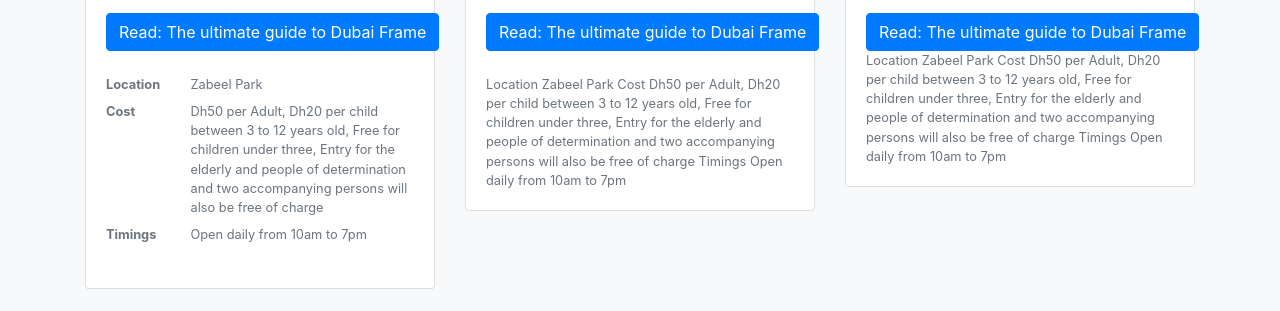
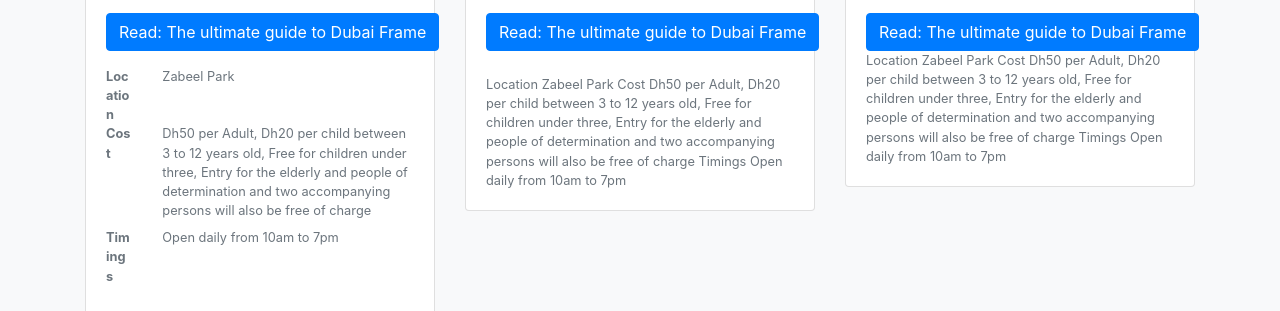
Before and after one commit to avnibu/GulfNews101ThingsinDubai, a plain HTML site: page index.html in a window 1280 px wide. Shown: the part 916-1227 px from the top of the page. Drawn offline with nearby package versions, Linux system fonts and the light colour scheme.

Commit message:
description list final margin update
i swear this is final

```diff
--- a/index.html
+++ b/index.html
@@ -35,13 +35,13 @@
                 <p class="card-text">Dubai Frame is Dubai's latest landmark that overlooks the entire city. The unique architecture of the building allows you to enjoy 360 degrees views of both old and new Dubai.</p>
                 <a href="http://gulfnews.com/guides/going-out/ultimate-guide-to-dubai-frame-1.2148254" class="btn btn-primary">Read: The ultimate guide to Dubai Frame</a>
                 <small class="text-muted">
-                  <dl class="row mt-4">
-                    <dt class="col-sm-3">Location</dt>
-                    <dd class="col-sm-9">Zabeel Park</dd>
-                    <dt class="col-sm-3">Cost</dt>
-                    <dd class="col-sm-9">Dh50 per Adult, Dh20 per child between 3 to 12 years old, Free for children under three, Entry for the elderly and people of determination and two accompanying persons will also be free of charge</dd>
-                    <dt class="col-sm-3">Timings</dt>
-                    <dd class="col-sm-9">Open daily from 10am to 7pm</dd>
+                  <dl class="row mt-3">
+                    <dt class="col-sm-2">Location</dt>
+                    <dd class="col-sm-10">Zabeel Park</dd>
+                    <dt class="col-sm-2">Cost</dt>
+                    <dd class="col-sm-10">Dh50 per Adult, Dh20 per child between 3 to 12 years old, Free for children under three, Entry for the elderly and people of determination and two accompanying persons will also be free of charge</dd>
+                    <dt class="col-sm-2">Timings</dt>
+                    <dd class="col-sm-10">Open daily from 10am to 7pm</dd>
                   </dl>
                 </small>
               </div>
```
